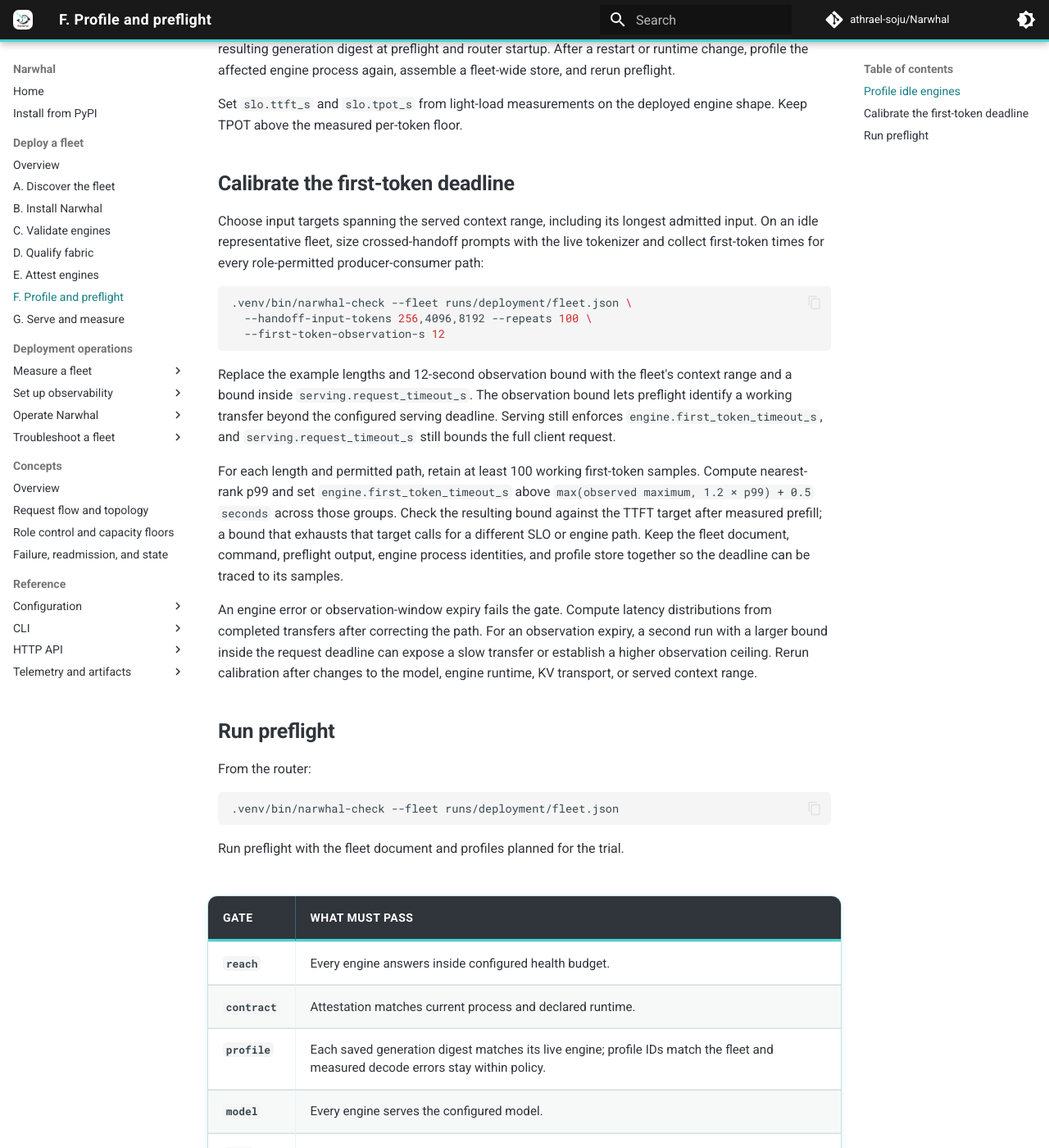
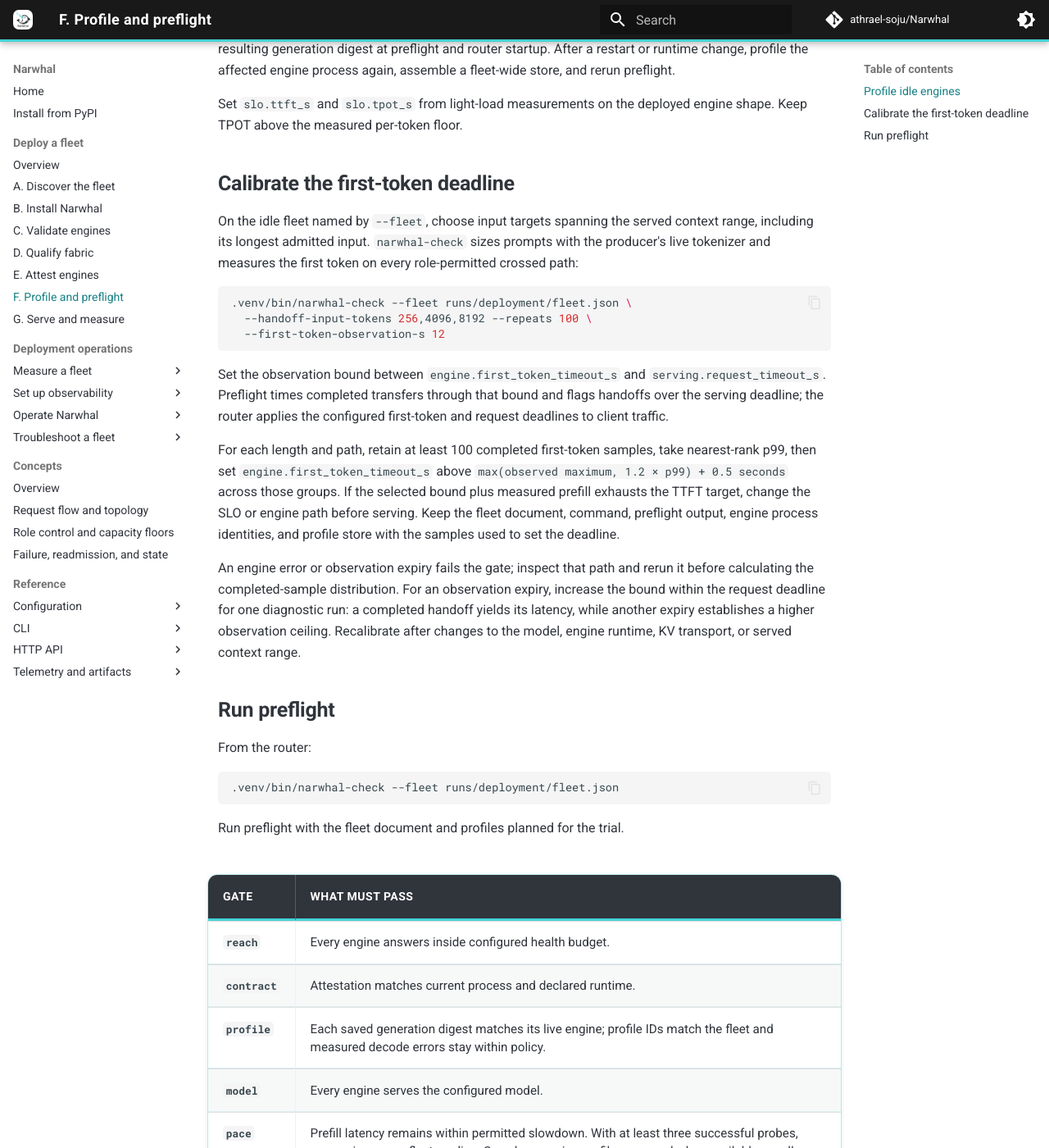
Before and after one commit to athrael-soju/Narwhal, an MkDocs documentation site: the page built from docs/deploy/06-Profile-and-Preflight.md, in a window 1280 px wide and 1400 px high, scrolled down 834 px. Shown: the whole window at 82% size. Built offline with MkDocs 1.6.1 and Material for MkDocs 9.7.7, drawn with Linux system fonts in a browser that asks for light colours; comment, search, counter and statistics services are not loaded.

Commit message:
docs: tighten first-token calibration prose

````diff
--- a/docs/deploy/06-Profile-and-Preflight.md
+++ b/docs/deploy/06-Profile-and-Preflight.md
@@ -26,7 +26,7 @@ Set `slo.ttft_s` and `slo.tpot_s` from light-load measurements on the deployed e
 
 ## Calibrate the first-token deadline
 
-Choose input targets spanning the served context range, including its longest admitted input. On an idle representative fleet, size crossed-handoff prompts with the live tokenizer and collect first-token times for every role-permitted producer-consumer path:
+On the idle fleet named by `--fleet`, choose input targets spanning the served context range, including its longest admitted input. `narwhal-check` sizes prompts with the producer's live tokenizer and measures the first token on every role-permitted crossed path:
 
 ```bash
 .venv/bin/narwhal-check --fleet runs/deployment/fleet.json \
@@ -34,11 +34,11 @@ Choose input targets spanning the served context range, including its longest ad
   --first-token-observation-s 12
 ```
 
-Replace the example lengths and 12-second observation bound with the fleet's context range and a bound inside `serving.request_timeout_s`. The observation bound lets preflight identify a working transfer beyond the configured serving deadline. Serving still enforces `engine.first_token_timeout_s`, and `serving.request_timeout_s` still bounds the full client request.
+Set the observation bound between `engine.first_token_timeout_s` and `serving.request_timeout_s`. Preflight times completed transfers through that bound and flags handoffs over the serving deadline; the router applies the configured first-token and request deadlines to client traffic.
 
-For each length and permitted path, retain at least 100 working first-token samples. Compute nearest-rank p99 and set `engine.first_token_timeout_s` above `max(observed maximum, 1.2 × p99) + 0.5 seconds` across those groups. Check the resulting bound against the TTFT target after measured prefill; a bound that exhausts that target calls for a different SLO or engine path. Keep the fleet document, command, preflight output, engine process identities, and profile store together so the deadline can be traced to its samples.
+For each length and path, retain at least 100 completed first-token samples, take nearest-rank p99, then set `engine.first_token_timeout_s` above `max(observed maximum, 1.2 × p99) + 0.5 seconds` across those groups. If the selected bound plus measured prefill exhausts the TTFT target, change the SLO or engine path before serving. Keep the fleet document, command, preflight output, engine process identities, and profile store with the samples used to set the deadline.
 
-An engine error or observation-window expiry fails the gate. Compute latency distributions from completed transfers after correcting the path. For an observation expiry, a second run with a larger bound inside the request deadline can expose a slow transfer or establish a higher observation ceiling. Rerun calibration after changes to the model, engine runtime, KV transport, or served context range.
+An engine error or observation expiry fails the gate; inspect that path and rerun it before calculating the completed-sample distribution. For an observation expiry, increase the bound within the request deadline for one diagnostic run: a completed handoff yields its latency, while another expiry establishes a higher observation ceiling. Recalibrate after changes to the model, engine runtime, KV transport, or served context range.
 
 ## Run preflight
 
````
Also changed, not shown: docs/cli/Check.md (+1 -1 lines), docs/configuration/02-Serving-and-Role-Control.md (+2 -2 lines), 1 other file.
